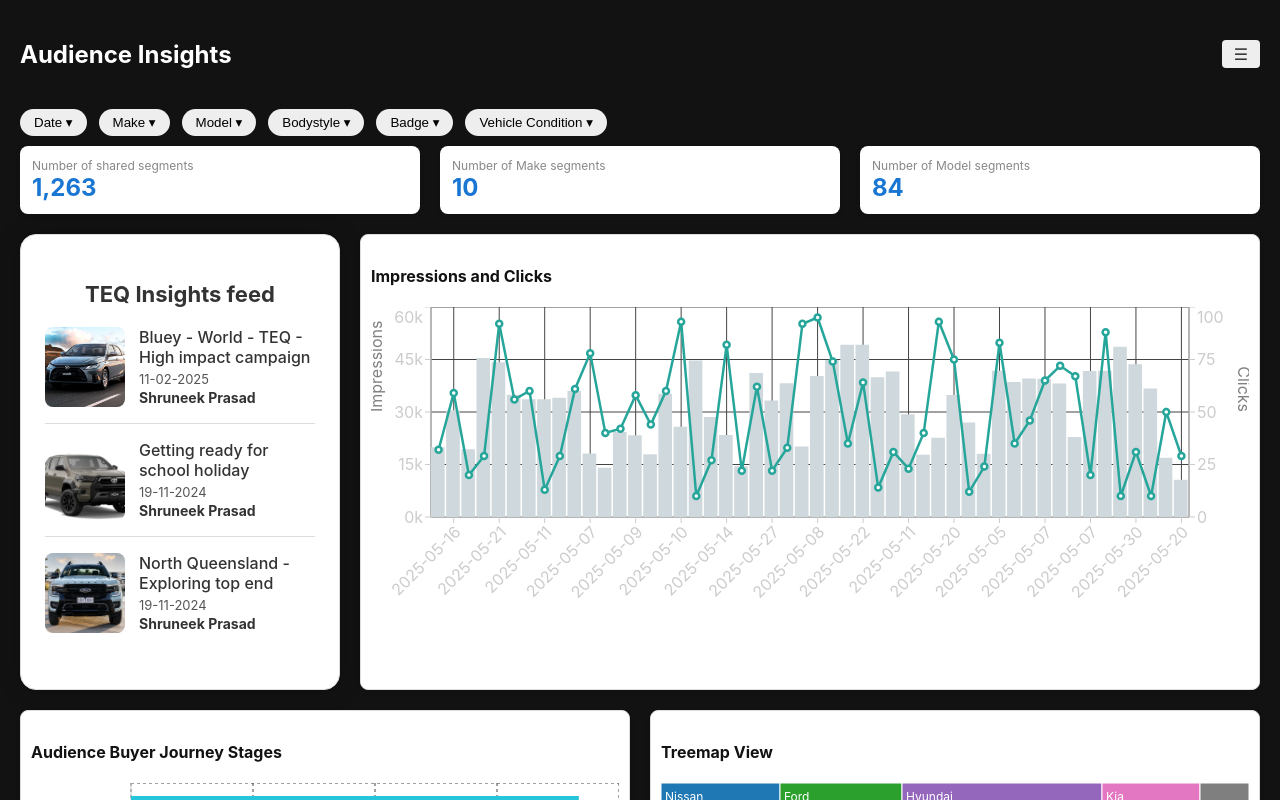
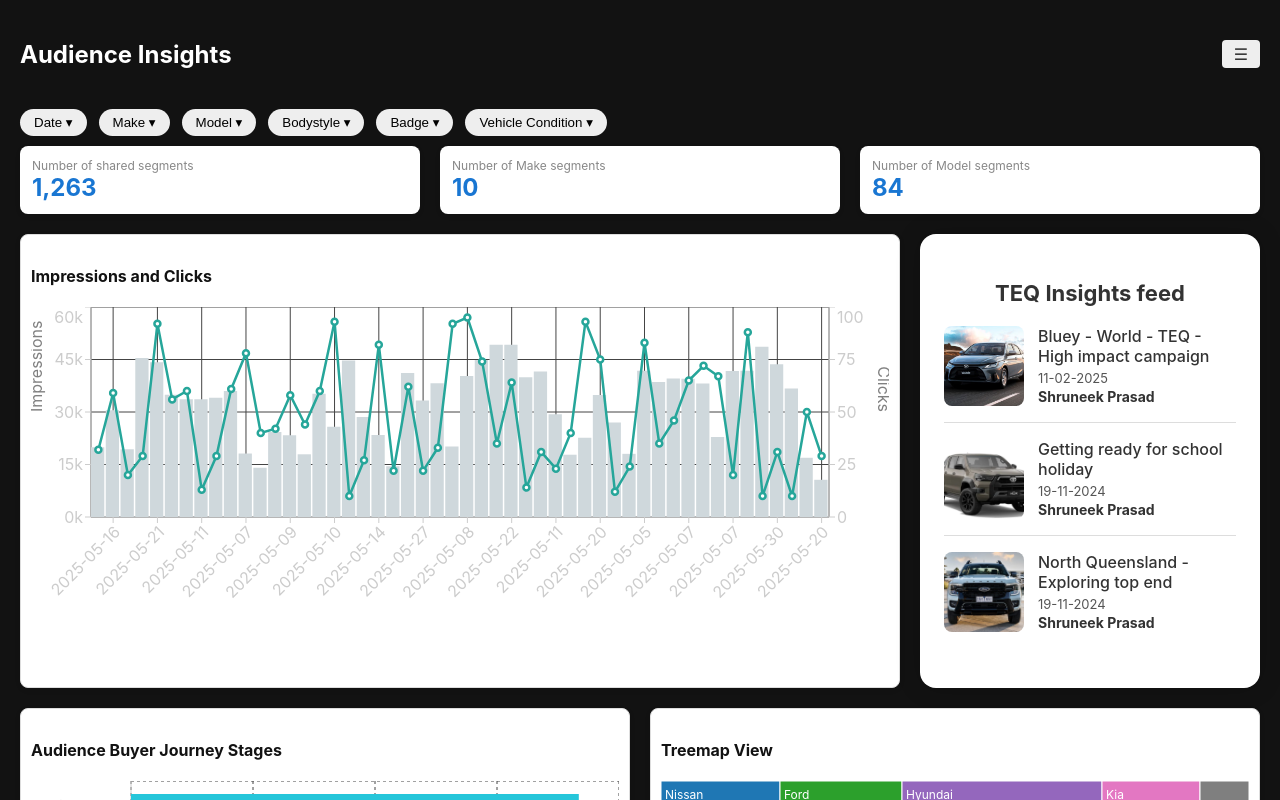
Before and after one commit to zefengxie/Rechart, a React (Create React App) app: page / in a window 1280 px wide. Shown: the top 800 px of the page. Built offline with nearby package versions, Linux system fonts and the light colour scheme.

Commit message:
Initial upload with latest layout and styles

```diff
--- a/src/App.css
+++ b/src/App.css
@@ -8,11 +8,14 @@
   flex-wrap: nowrap;
   height: auto;
   min-height: 350px;
+
 }
+
 
 .chart-box {
   flex: 1;
   min-width: 0;
+
   box-sizing: border-box;
   padding: 10px;
   border: 1px solid #ddd;
@@ -27,20 +30,22 @@
 }
 
 .feed-box {
-  width: 320px;
+  width: 340px;
+  max-width: 100%;
   flex-shrink: 0;
   box-sizing: border-box;
-  padding: 10px;
-  border: 1px solid #ddd;
-  background: #fff;
-  color: #333;
-  border-radius: 8px;
+  background-color: white;
+  border-radius: 16px;
+  padding: 24px;
+  box-shadow: 0 0 24px rgba(0, 0, 0, 0.2);
   display: flex;
   flex-direction: column;
   justify-content: stretch;
-  height: auto;
-  box-shadow: 0 2px 6px rgba(0, 0, 0, 0.06);
+  align-self: stretch;
+  color: #333;
+  min-height: 100%;
 }
+
 
 .feed-list-card.compact {
   display: flex;
@@ -196,47 +201,7 @@
   font-size: 16px;
 }
 
-.story-card.compact {
-  display: flex;
-  background: #fff;
-  border: 1px solid #ddd;
-  border-radius: 6px;
-  overflow: hidden;
-  box-shadow: 0 0 4px rgba(0,0,0,0.06);
-  height: 72px;
-}
 
-.story-card.compact img {
-  width: 72px;
-  height: 72px;
-  object-fit: cover;
-  flex-shrink: 0;
-}
-
-.story-card.compact .story-info {
-  padding: 8px;
-  display: flex;
-  flex-direction: column;
-  justify-content: center;
-  font-size: 12px;
-  color: #333;
-}
-
-.story-card.compact .story-title {
-  font-weight: 600;
-  font-size: 12px;
-  margin-bottom: 2px;
-  line-height: 1.2em;
-  overflow: hidden;
-  text-overflow: ellipsis;
-  white-space: normal;
-}
-
-.story-card.compact .story-meta {
-  font-size: 11px;
-  color: #888;
-  line-height: 1.1em;
-}
 
 /* === Spinner / Placeholder === */
 .spinner-area {
@@ -248,12 +213,8 @@
 }
 
 /* Responsive Orders */
-.mobile-order-1 {
-  order: 2;
-}
-.mobile-order-2 {
-  order: 1;
-}
+
+
 
 @media (max-width: 768px) {
   .top-section {
@@ -271,14 +232,6 @@
   color: white;
 }
 
-
-.feed-box {
-  background-color: white;
-  border-radius: 16px;
-  padding: 24px;
-  box-shadow: 0 0 24px rgba(0, 0, 0, 0.2);
-  max-width: 360px;
-}
 
 
 .feed-title {
@@ -328,7 +281,7 @@
   overflow: hidden;
   text-overflow: ellipsis;
   display: -webkit-box;
-  -webkit-line-clamp: 2;
+
   -webkit-box-orient: vertical;
 }
 
--- a/src/DashboardLayout.tsx
+++ b/src/DashboardLayout.tsx
@@ -125,6 +125,8 @@
         ))}
       </div>
 
+
+
       <div className="top-section">
         <ComposedChartWidget data={filtered(composedData)} />
         <FeedList />
```
